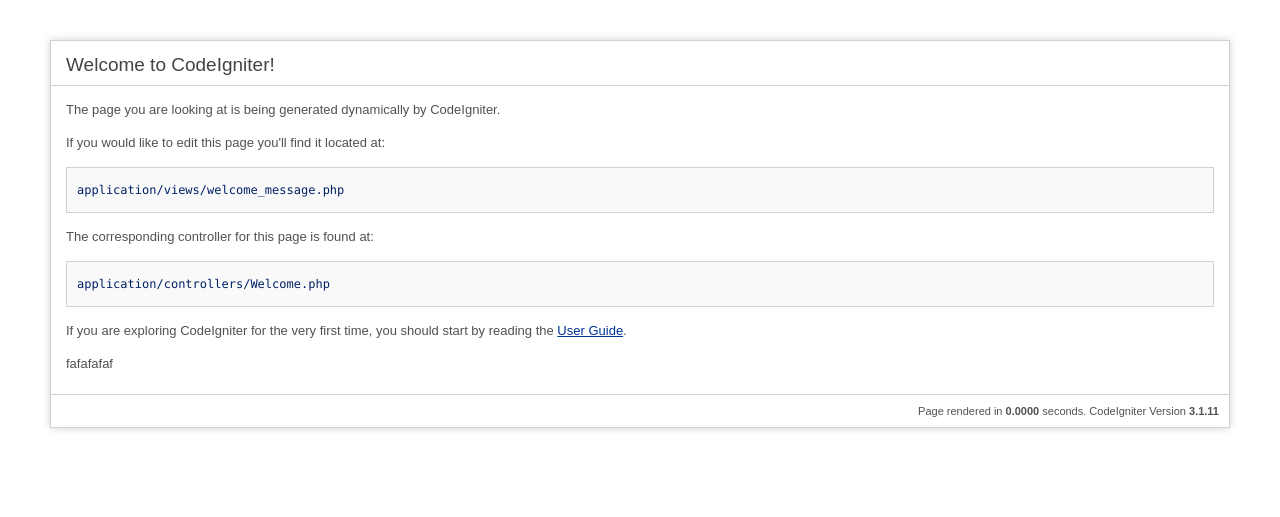
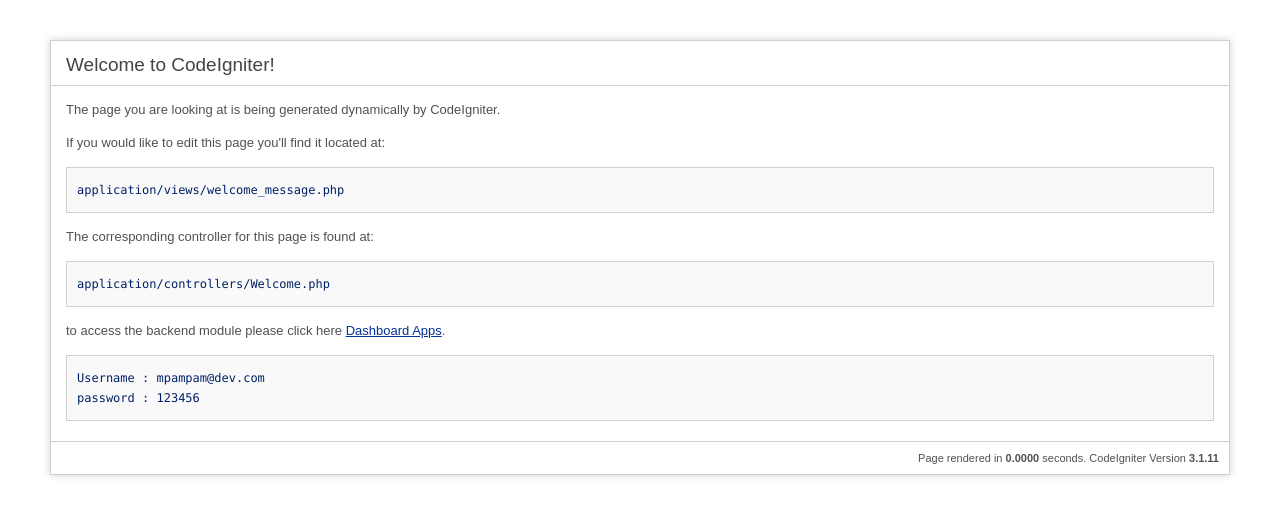
Before and after one commit to mpampamdev/m-code, a CodeIgniter app: the page made by application/views/welcome_message.php in a window 1280 px wide. Shown: the top 517 px of the page. Run offline with CodeIgniter, Linux system fonts and the light colour scheme; some libraries are stand-ins or nearby versions.

Commit message:
Update welcome_message.php

```diff
--- a/application/views/welcome_message.php
+++ b/application/views/welcome_message.php
@@ -79,9 +79,9 @@
 		<p>The corresponding controller for this page is found at:</p>
 		<code>application/controllers/Welcome.php</code>
 
-		<p>If you are exploring CodeIgniter for the very first time, you should start by reading the <a href="user_guide/">User Guide</a>.</p>
+		<p>to access the backend module please click here <a href="<?=site_url()?>backend/login.html">Dashboard Apps</a>.</p>
+		<code>Username : mpampam@dev.com <br> password : 123456 </code>
 
-		fafafafaf
 	</div>
 
 	<p class="footer">Page rendered in <strong>{elapsed_time}</strong> seconds. <?php echo  (ENVIRONMENT === 'development') ?  'CodeIgniter Version <strong>' . CI_VERSION . '</strong>' : '' ?></p>
```
